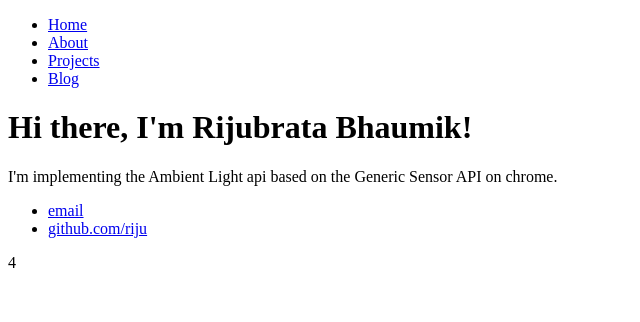
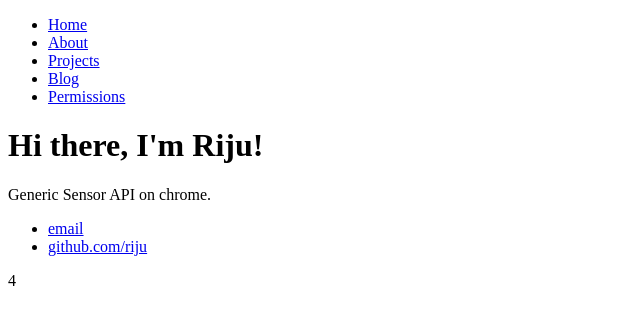
Before and after one commit to riju/riju.github.io, a plain HTML site: page index.html in a window 1280 px wide. Shown: the whole page, without its empty margins (0-640 px from the left). Drawn offline with Linux system fonts and the light colour scheme.

Commit message:
add permission html

```diff
--- a/index.html
+++ b/index.html
@@ -12,12 +12,13 @@
             <li><a href="/about">About</a></li>
             <li><a href="/projects">Projects</a></li>
             <li><a href="/blog">Blog</a></li>
+            <li><a href="permissions.html">Permissions</a></li>
         </ul>
     </nav>
     <div class="container">
         <div class="blurb">
-            <h1>Hi there, I'm Rijubrata Bhaumik!</h1>
-            <p>I'm implementing the Ambient Light api based on the Generic Sensor API on chrome.</p>
+            <h1>Hi there, I'm Riju!</h1>
+            <p>Generic Sensor API on chrome.</p>
         </div>
         <!-- /.blurb -->
     </div>
```
